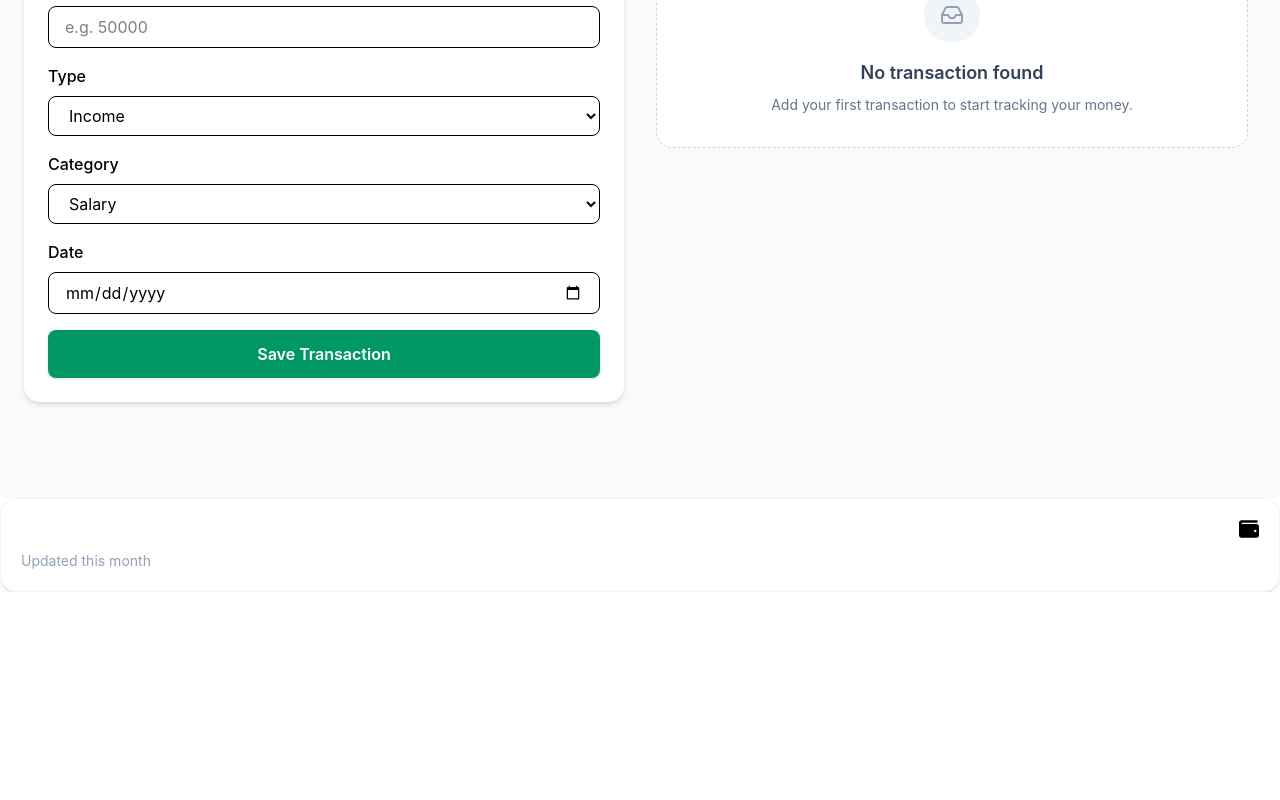
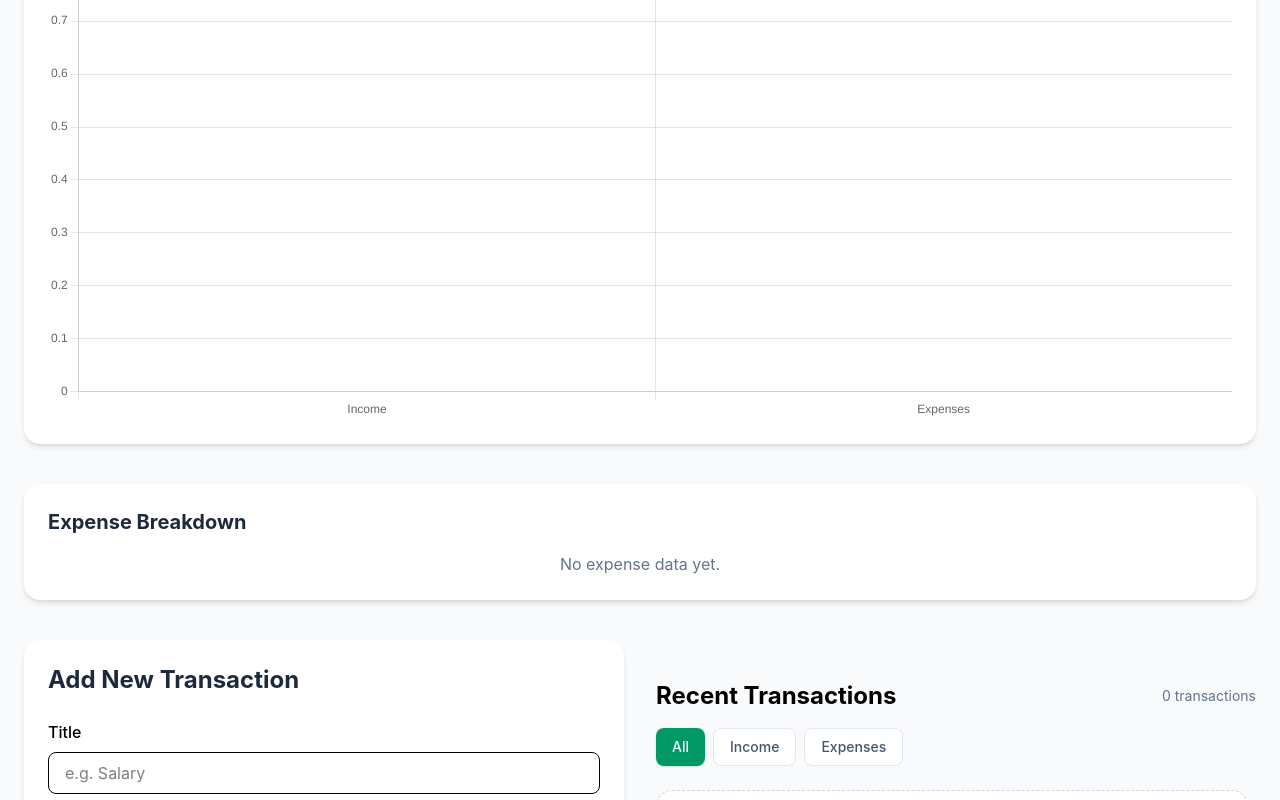
Before and after one commit to sharon5555/Finance-tracker, a React (Vite) app: page / in a window 1280 px wide. Shown: the part 835-1635 px from the top of the page. Before the commit the page ends 1427 px from the top, so only its background shows below. Built offline with nearby package versions, Linux system fonts and the light colour scheme.

Commit message:
Add financial dashboard charts

```diff
--- a/package.json
+++ b/package.json
@@ -11,7 +11,9 @@
   },
   "dependencies": {
     "@tailwindcss/vite": "^4.3.3",
+    "chart.js": "^4.5.1",
     "react": "^19.2.8",
+    "react-chartjs-2": "^5.3.1",
     "react-dom": "^19.2.8",
     "react-icons": "^5.7.0",
     "react-router-dom": "^7.18.2",
--- /dev/null
+++ b/src/components/charts/ExpenseChart.jsx
@@ -0,0 +1,103 @@
+// Import the pie chart from react-chartjs-2.
+import { Pie } from "react-chartjs-2";
+
+
+// Import Chart.js features needed for pie charts.
+import {
+    Chart as ChartJS,
+    ArcElement,
+    Tooltip,
+    Legend
+} from "chart.js";
+
+
+//Register Pie chart features.
+//Chart.js requires registration before displaying charts.
+ChartJS.register(
+    ArcElement,
+    Tooltip,
+    Legend
+);
+
+
+function ExpenseChart({ expenses }) {
+
+    /*
+        convert expense data into chart format.
+
+        Example:
+
+        [
+            category: "Food",
+            amount:30000
+        ]
+
+        becomes:
+
+        Food:30000
+     */
+
+    const categories = expenses.reduce((result, transaction) => {
+
+        //Get the transaction category.
+        const category = transaction.category;
+
+        // If this category already exists,
+        // add the amount to it.
+        if (result[category]) {
+
+            result[category] += Number(transaction.amount);
+
+        }
+
+        return result;
+
+    }, {});
+
+
+    /*
+        Prepare data for the pie chart.
+     */
+    const data = {
+
+        labels: Object.keys(categories),
+
+        datasets: [
+
+            {
+                label: "Expenses",
+
+                data: Object.values(categories),
+
+                borderWidth: 1
+            }
+        ]
+    };
+
+
+    return (
+
+        <div className="bg-white rounded-2xl shadow-md p-6">
+
+            <h2 className="text-xl font-bold mb-4 text-slate-800">
+                Expense Breakdown
+            </h2>
+
+            {
+                expenses.length > 0 ? (
+
+                    <Pie data={data} />
+
+                ) : (
+
+                    <p className="text-slate-500 text-center">
+                        No expense data yet.
+                    </p>
+                )
+            }
+        </div>
+    );
+}
+
+
+export default ExpenseChart;
--- /dev/null
+++ b/src/components/charts/FinanceChart.jsx
@@ -0,0 +1,110 @@
+// Import the Bar Chart Components from react-chartsjs-2.
+import { Bar } from "react-chartjs-2";
+
+// import required chart.js features.
+import {
+    Chart as ChartJS,
+    CategoryScale,
+    LinearScale,
+    BarElement,
+    Title,
+    Tooltip,
+    Legend,
+} from "chart.js";
+
+
+// Register Chart.js features.
+// Without this, the chart will not display.
+ChartJS.register(
+    CategoryScale,
+    LinearScale,
+    BarElement,
+    Title,
+    Tooltip,
+    Legend
+);
+
+
+function FinanceChart({ income, expenses }) {
+
+    /*
+        Chart data:
+
+        Labels:
+        The names shown at the bottom.
+
+        Datasets:
+        The actual numbers displayed.
+     */
+    const data = {
+
+        labels: [
+            "Income",
+            "Expenses"
+        ],
+
+        datasets: [
+
+            {
+                label: "Amount",
+
+                data: [
+                    income,
+                    expenses
+                ],
+
+                backgroundColor: [
+                    "#10B981",
+                    "#EF4444"
+                ],
+
+                borderRadius: 10
+
+
+            }
+
+        ]
+    };
+
+    /*
+        Chart settings:
+
+        Controls:
+        -title
+        -tooltip
+        -legend.
+     */
+    const options = {
+
+        responsive: true,
+
+        plugins: {
+
+            legend: {
+                display: false
+            },
+
+            title: {
+
+                display: true,
+
+                text: "Income vs Expenses"
+            }
+        }
+    };
+
+    return (
+
+        <div className="bg-white rounded-2xl shadow-md p-6">
+
+            <Bar
+                data={data}
+                options={options}
+            />
+
+        </div>
+    );
+}
+
+
+export default FinanceChart;
--- a/src/components/landing/Hero.jsx
+++ b/src/components/landing/Hero.jsx
@@ -18,6 +18,10 @@ import TransactionForm from "../common/TransactionForm";
 // Expenses, and Savings.
 import DashboardSummary from "../common/DashboardSummary";
 
+// Import chart component.
+import FinanceChart from "../charts/FinanceChart";
+import ExpenseChart from "../charts/ExpenseChart";
+
 
 function Hero() {
 
@@ -34,28 +38,59 @@ function Hero() {
      */
     const [transactions, setTransactions] = useState(() => {
 
-        const savedTransactions = localStorage.getItem(
-            "finflow_transactions"
+        // Get saved FinFlow data from the browser.
+        const savedData = localStorage.getItem(
+            "finflow_data"
         );
 
-        return savedTransactions
-            ? JSON.parse(savedTransactions)
-            : [];
+        // if data exists:
+        // convert it back from text into JavaScript.
+        if (savedData) {
+
+            const parsedData = JSON.parse(savedData);
+
+            // Make sure transactions is always an array.
+            // This prevents errors like:
+            // Cannot read properties of undefined (reading 'filter')
+            return Array.isArray(parsedData.transactions)
+                ? parsedData.transactions
+                : [];
+        }
+
+        // If there is no saved data, start with an empty array.
+        return [];
     });
 
     /*
-        save transactions everytime the transactions array changes.
+        Save all FinFlow data whenever transactions change.
 
-        JSON.stringify converts the JavaScript array
-        into text because localStorage only stores text.
+        We store an object so we can add more data later:
+        - transactions
+        - user settings
+        - financial goals
+        - preferences
     */
+    useEffect(() => {
 
-    useEffect(() => {
+        const finflowData = {
+
+            // save all user transactions.
+            transactions: transactions,
+
+            // placeholder for future settings.
+            settings:{}
+
+        };
+
+        // convert the object into text
+        // because localStorage stores only text.
         localStorage.setItem(
-            "finflow_transactions",
-            JSON.stringify(transactions)
+            "finflow_data",
+            JSON.stringify(finflowData)
         );
+
     }, [transactions]);
+
 
     // Store the currently selected transaction filter.
     // "All" means that every transaction should be displayed.
@@ -176,6 +211,20 @@ function Hero() {
     // Calculate savings.
     // Savings = total income - total expenses.
     const savings = totalIncome - totalExpenses;
+
+    /*
+    Get only expense transactions.
+
+    The ExpenseChart does not need:
+    - Income
+    - Salary
+    - Freelance
+
+    It only needs expenses.
+    */
+    const expenseTransactions = transactions.filter(
+        (transaction) => transaction.type === "Expenses"
+    );
 
 
     // Create a list of transactions based on the selected filter.
@@ -300,6 +349,35 @@ function Hero() {
                     <div className="mt-10">
 
                         <DashboardSummary stats={stats} />
+
+                    </div>
+
+
+                    {/*
+                        Finance Chart:
+
+                        Displays a visual comparison
+                        between total income and total expenses.
+                    */}
+                    <div className="mt-10">
+
+                        <FinanceChart
+                            income={totalIncome}
+                            expenses={totalExpenses}
+                        />
+
+                    </div>
+
+                    {/*
+                        Expense Chart:
+
+                        shows where the user's money is being spent by category.
+                    */}
+                    <div className="mt-10">
+
+                        <ExpenseChart
+                            expenses={expenseTransactions}
+                        />
 
                     </div>
 
```
Also changed, not shown: 1 other file (tests, documents, lock files or other folders).
